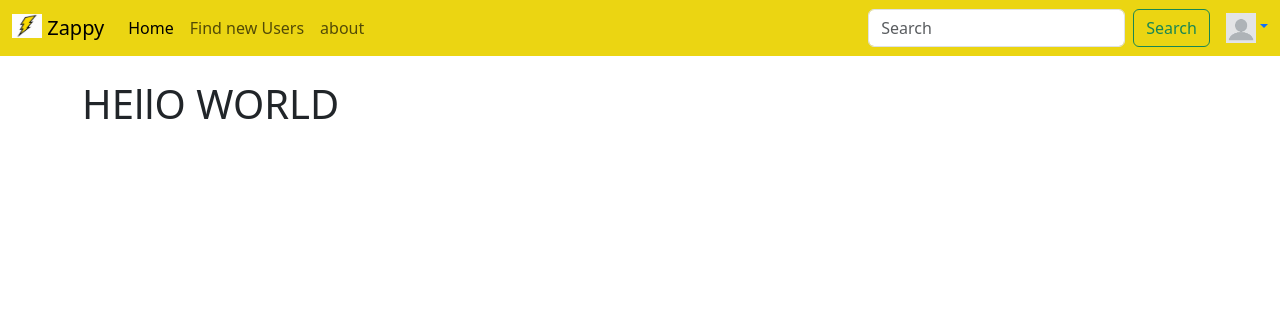
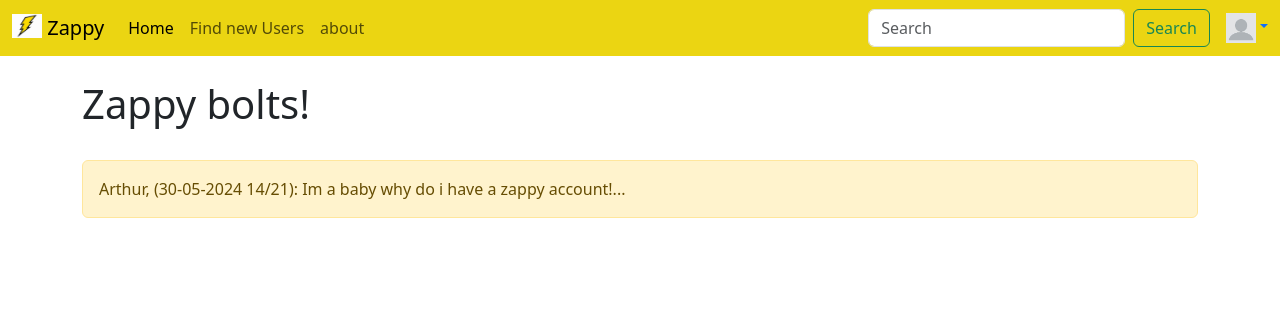
Before and after one commit to DafyddEvans2813865/TwitterClone, a Django app: page / in a window 1280 px wide. Shown: the top 316 px of the page. Run offline with Django 5.2, Linux system fonts and the light colour scheme; data comes from the database, SQL or seed files in the repository; both versions use the stored data as it was after the commit.

Commit message:
Bolts(tweets) now added

```diff
--- a/TwitterClone/Tclone/admin.py
+++ b/TwitterClone/Tclone/admin.py
@@ -1,6 +1,6 @@
 from django.contrib import admin
 from django.contrib.auth.models import Group, User
-from .models import Profile
+from .models import Profile, Bolt
 
 # Define the inline profile admin
 class ProfileInline(admin.StackedInline):
@@ -15,3 +15,4 @@ admin.site.unregister(Group)
 admin.site.unregister(User)
 
 admin.site.register(User, UserAdmin)
+admin.site.register(Bolt)
--- a/TwitterClone/Tclone/models.py
+++ b/TwitterClone/Tclone/models.py
@@ -24,3 +24,19 @@ def create_profile(sender, instance, created, **kwargs):
         #follow self and myself
         user_profile.follows.set([instance.profile.id,User.objects.get(username='evans').id])
         user_profile.save()
+
+#tweeting model
+class Bolt(models.Model):
+    user = models.ForeignKey(
+        User, related_name='bolts',
+        on_delete=models.DO_NOTHING
+        )
+    body = models.CharField(max_length=250)
+    created_at = models.DateTimeField(auto_now_add=True)
+
+    def __str__(self):
+        return(
+            f"{self.user}, "
+            f"({self.created_at:%d-%m-%Y %H/%M}): "
+            f"{self.body}... "
+            )
--- a/TwitterClone/Tclone/templates/base.html
+++ b/TwitterClone/Tclone/templates/base.html
@@ -1,3 +1,4 @@
+
 <!doctype html>
 
 <html lang="en">
--- a/TwitterClone/Tclone/templates/home.html
+++ b/TwitterClone/Tclone/templates/home.html
@@ -1,5 +1,12 @@
 {% extends 'base.html' %}
 
 {% block content %}
-    <h1> HEllO WORLD </h1>
+    <h1> Zappy bolts! </h1><br/>
+
+    {%for bolt in bolts %}
+        <div class="alert alert-warning" role="alert">
+            {{bolt}}<br/>
+        </div>
+    {% endfor %}
+
 {% endblock %}
--- a/TwitterClone/Tclone/templates/navbar.html
+++ b/TwitterClone/Tclone/templates/navbar.html
@@ -32,7 +32,12 @@
 
         <!-- Nav bar profile -->
         {% if user.is_authenticated %}
+          <!-- Profile Picture -->
+          {% if profile.profile_image %}
             <a class="dropdown-toggle" role="button" data-bs-toggle="dropdown" aria-expanded="false"> <img src="{{ user.profile.profile_image.url }}" alt="" width="30" height="30"></a>
+          {% else %}
+          <a class="dropdown-toggle" role="button" data-bs-toggle="dropdown" aria-expanded="false"> <img src="{% static 'images/blankprofile.jpg' %}" alt="" width="30" height="30"></a>
+          {% endif %}
               <!-- dropdown bar items -->
               <ul class="dropdown-menu dropdown-menu-end">
                 <li><a class="dropdown-item" href="{% url 'profile' request.user.id %}">Profile</a></li>
--- a/TwitterClone/Tclone/views.py
+++ b/TwitterClone/Tclone/views.py
@@ -1,12 +1,15 @@
 from django.shortcuts import render, redirect
 from django.contrib.auth import authenticate, login, logout
 from django.contrib.auth.models import User
-from .models import Profile
+from .models import Profile, Bolt
 from .forms import LoginForm
 
 
 def home(request):
-    return render(request, 'home.html', {})
+    context_dict = {}
+    context_dict['bolts'] = Bolt.objects.all().order_by("-created_at")
+
+    return render(request, 'home.html', context=context_dict)
 
 def about(request):
     return render(request,'about.html', {})
```
Also changed, not shown: TwitterClone/Tclone/templates/profile.html (+7 -2 lines), TwitterClone/Tclone/migrations/0005_tweet.py (added), TwitterClone/Tclone/migrations/0006_bolt_delete_tweet.py (added), TwitterClone/db.sqlite3. Lines whose indentation alone changed are shown as unchanged.
